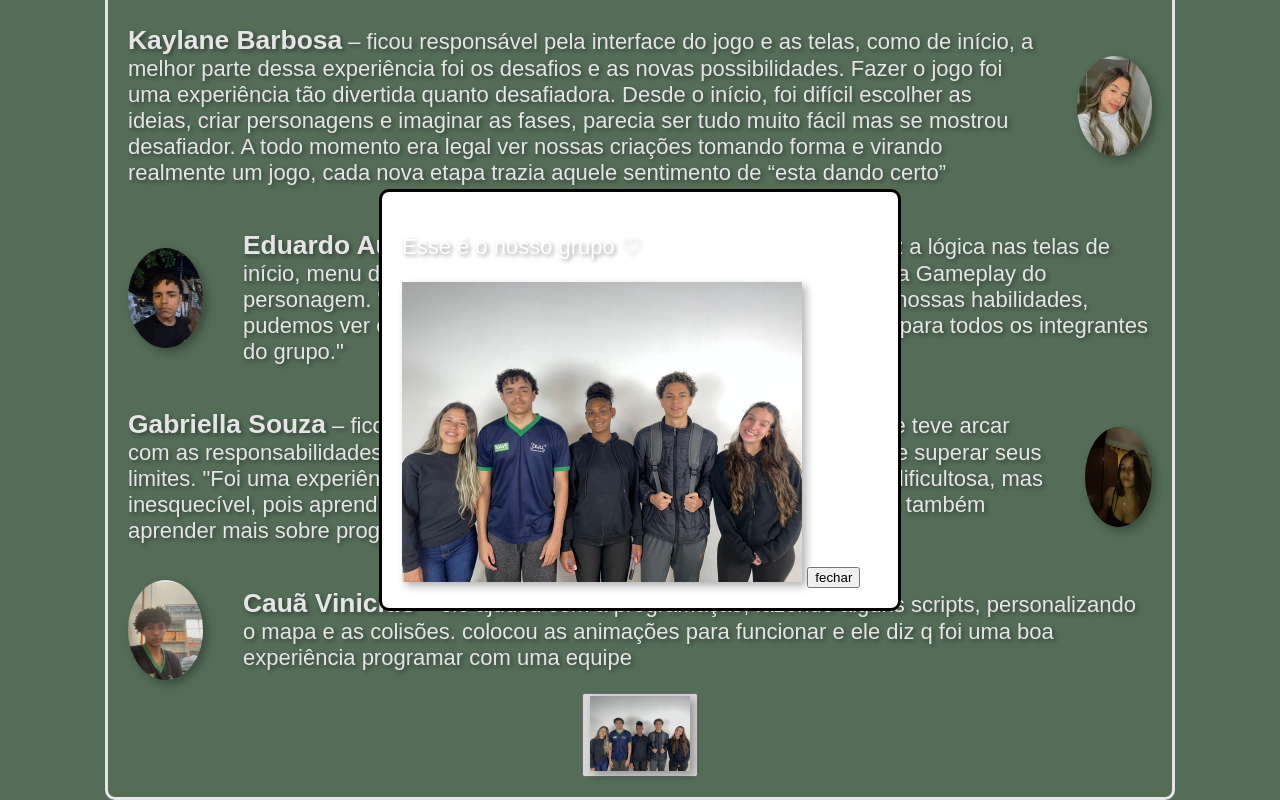
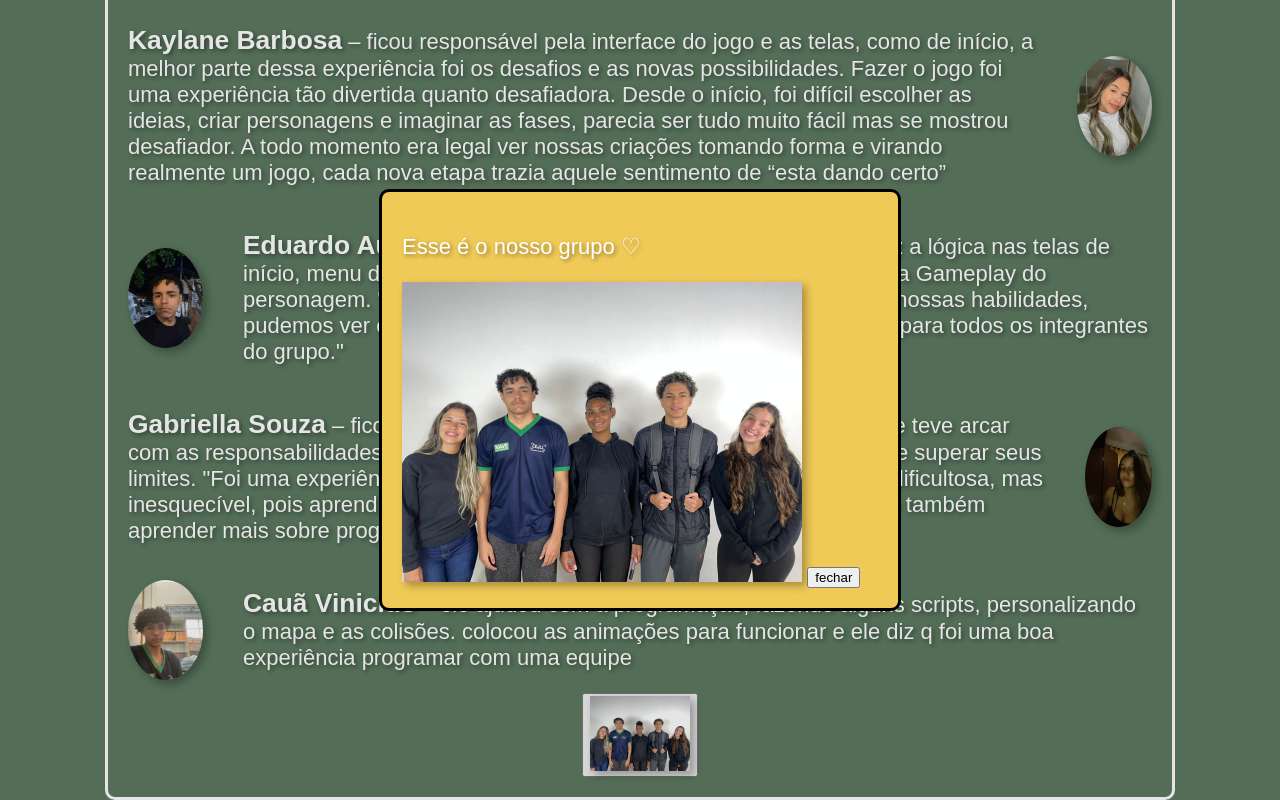
Before and after one commit to gaabriellaz/jogoCarlos, a website: page page2.html in a window 1280 px wide. Both pictures are taken after a click on the button 640 px from the left and 1108 px from the top of the page. Shown: the part 373-1173 px from the top of the page. Drawn offline with Linux system fonts and the light colour scheme.

Commit message:
qlqlqlqlçala

```diff
--- a/styles.css
+++ b/styles.css
@@ -222,7 +222,7 @@ footer {
   }
 
 }dialog {
-  background-color: (#F0CA57); /* cor de fundo */
+  background-color: #f0ca57; /* cor de fundo */
   padding: 20px; /* espaço interno */
   border-radius: 10px; /* bordas arredondadas */
   width: 476px; /* largura do modal */
```
